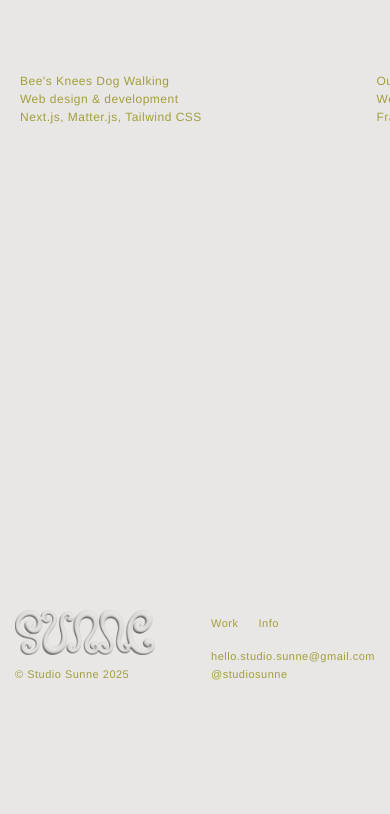
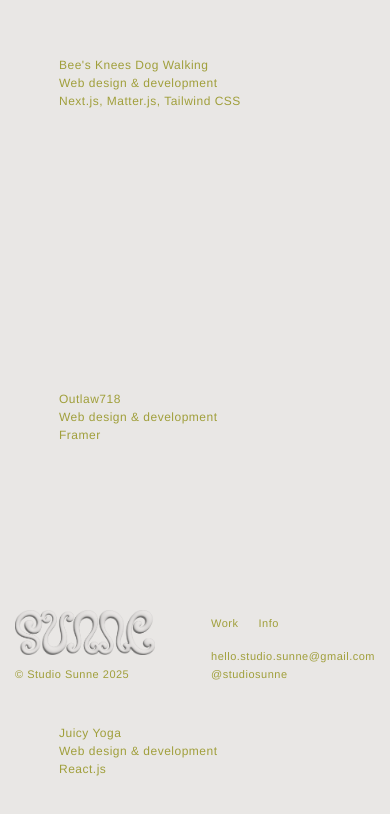
Before and after one commit to abigailforeman1/studio-sunne, a Next.js app: page /work in a window 390 px wide. Shown: the part 146-960 px from the top of the page. Before the commit the page ends 844 px from the top, so only its background shows below. Built offline with nearby package versions, Linux system fonts and the light colour scheme.

Commit message:
updating swiper vertical

```diff
--- a/app/ui/work.module.css
+++ b/app/ui/work.module.css
@@ -3,11 +3,6 @@
   height: 100vh;
   padding-top: 20px;
   background-color: #e9e7e5;
-}
-
-.workContainer {
-  background-color: antiquewhite;
-  width: 100%;
 }
 
 .myswiper {
@@ -63,22 +58,6 @@
   text-decoration: none;
 }
 
-.fadeanimation {
-  animation-name: fadeInOpacity;
-  animation-iteration-count: 1;
-  animation-timing-function: ease-in;
-  animation-duration: 4s;
-}
-
-@keyframes fadeInOpacity {
-  0% {
-    opacity: 0;
-  }
-  100% {
-    opacity: 1;
-  }
-}
-
 .workCardTextFadeIn {
   opacity: 1;
   animation-name: fadeInOpacity;
@@ -93,10 +72,6 @@
   animation-iteration-count: 1;
   animation-timing-function: ease-out;
   animation-duration: 0.2s;
-}
-
-.workCardTextShow {
-  opacity: 1;
 }
 
 @keyframes fadeInOpacity {
@@ -121,7 +96,42 @@
   opacity: 1;
 }
 
+@media only screen and (max-width: 1224px) {
+  .workCardTextFadeOut {
+    opacity: 1;
+    animation-name: fadeInOpacity;
+    animation-iteration-count: 1;
+    animation-timing-function: ease-in;
+    animation-duration: 0.2s;
+  }
+}
 
-/* @media only screen and (max-width: 800px) {
+@media only screen and (max-width: 479px) {
+  .work {
+    /* padding-top: 120px; */
+    height: 100vh;
+    width: 100vw;
+    display: flex;
+    justify-content: space-between;
+    overflow: visible;
+    padding-bottom: 110px;
+  }
 
-} */
+  .myswiper {
+    height: 100%;
+    width: 80%;
+    /* padding: 20px */
+    overflow: visible !important;
+    /* margin-bottom: 110px; */
+  }
+
+  .swiperSlide {
+    /* height: auto;
+    align-self: stretch; */
+  }
+
+  .swiperslide:last-child {
+    /* background-color: seagreen; */
+    /* margin-bottom: 100px; */
+  }
+}
--- a/app/work/page.jsx
+++ b/app/work/page.jsx
@@ -90,12 +90,19 @@ export default function Page() {
     <div className={css.work}>
       <Swiper
         className={css.myswiper}
-        spaceBetween={20}
+        spaceBetween={windowWidth > 479 ? 20 : 20}
         slidesPerView={
-          windowWidth > 1224 ? 2.3 : windowWidth > 800 ? 1.6 : 1.15
+          windowWidth > 1224
+            ? 2.3
+            : windowWidth > 479
+            ? 1.6
+            : windowWidth > 375
+            ? 2.2
+            : 2
         }
         freeMode={true}
-        direction={"horizontal"}
+        direction={windowWidth > 479 ? "horizontal" : "vertical"}
+        // height={"80%"}
         // loop={true}
         // autoHeight={true}
         // onSlideChange={() => console.log("slide change")}
@@ -120,16 +127,18 @@ export default function Page() {
               }}
             >
               <VideoPlayer videosrc={item.videosrc} />
+
               <div
-                className={
-                  workHovered == item.id && windowWidth > 800
+                className={`${
+                  windowWidth > 1224 && workHovered == item.id
                     ? css.workCardTextFadeIn
-                    : windowWidth <= 800
-                    ? css.workCardTextShow
+                    : windowWidth > 1224 && workHovered !== item.id
+                    ? css.workCardTextFadeOut
                     : css.workCardTextFadeOut
-                }
+                }`}
                 style={{
                   paddingTop: "10px",
+                  // height: "120px"
                 }}
               >
                 <div className={css.workCardText}>{item.title}</div>
```
